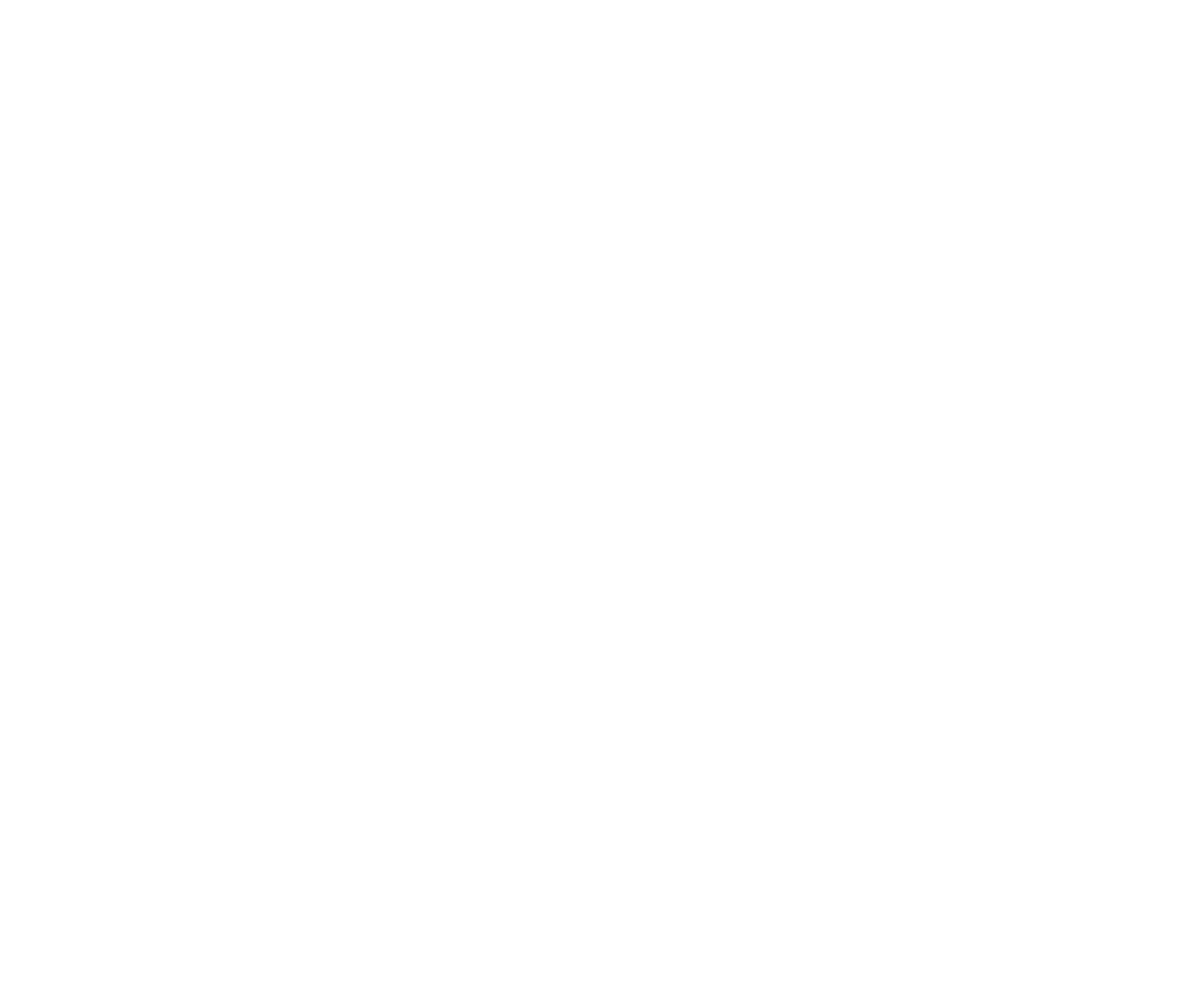
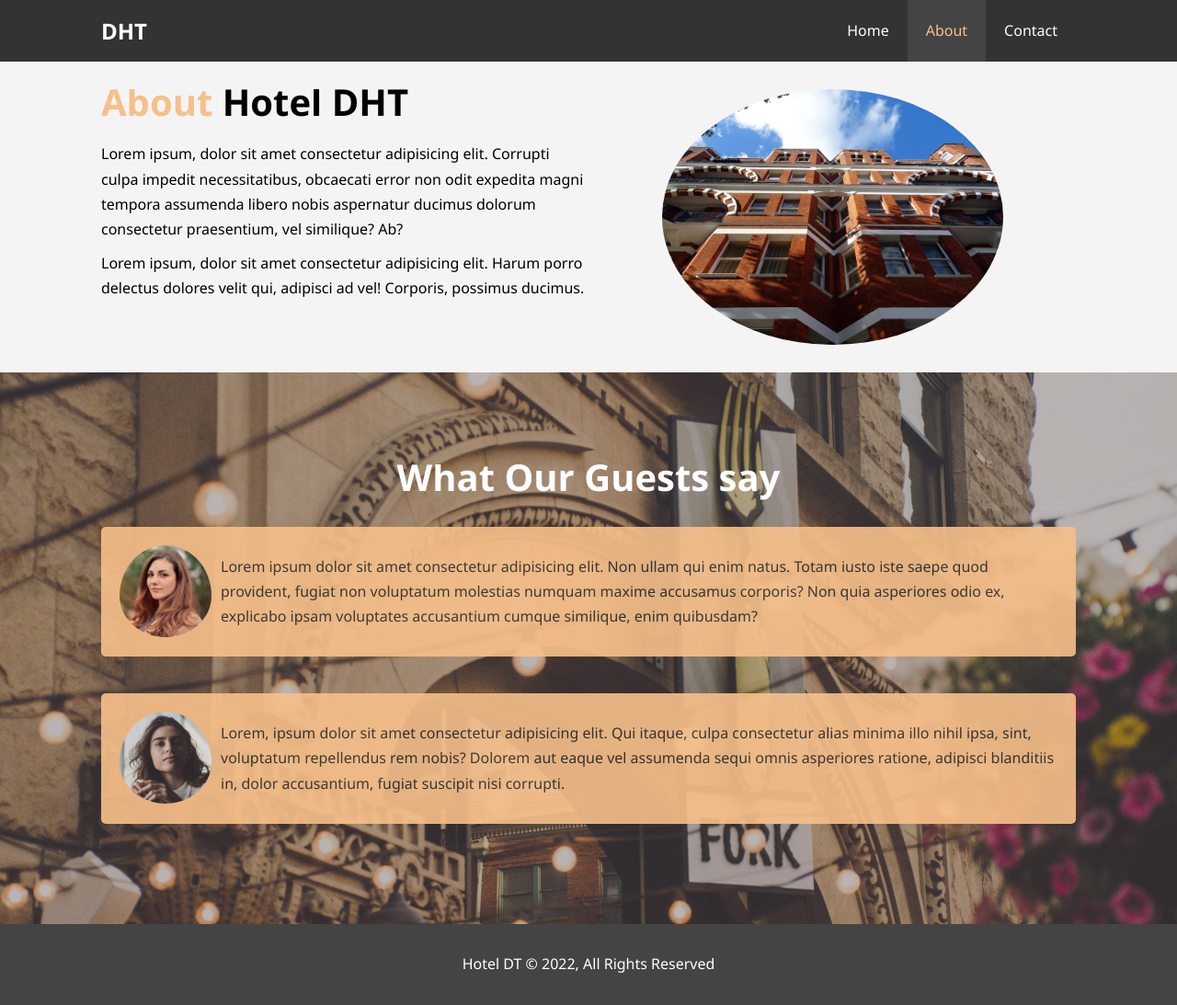
Before and after one commit to gnenov89/DHTInnDemo, a plain HTML site: page about.html in a window 1280 px wide. Shown: the whole page at 92% size. Before the commit the page ends 800 px from the top, so only its background shows below. Drawn offline with Linux system fonts and the light colour scheme.

Commit message:
About page ready to go

```diff
--- a/about.html
+++ b/about.html
@@ -0,0 +1,67 @@
+<!DOCTYPE html>
+<html lang="en">
+<head>
+  <meta charset="UTF-8">
+  <meta http-equiv="X-UA-Compatible" content="IE=edge">
+  <meta name="viewport" content="width=device-width, initial-scale=1.0">
+  <meta name="description" content="Welcome to our extraordinary Hotel">
+  <meta name="keywords" content="hotel, Elhovo, Bulgaria">
+
+  <link rel="stylesheet" href="css/style.css">
+  <title>Hotel DHT | About</title>
+</head>
+<body>
+  <!-- Navbar start -->
+  <header>
+    <nav id="navbar">
+      <div class="container">
+      <h1 class="logo">DHT <a href="index.html"></a></h1>
+      <ul>
+        <li><a href="index.html">Home</a></li>
+        <li><a class="current" href="about.html">About</a></li>
+        <li><a href="contact.html">Contact</a></li>
+      </ul>
+    </div>
+    </nav>
+  </header>
+
+  <!-- About info -->
+  <section id="about-info" class="bg-light py-3">
+    <div class="container">
+      <div class="info-left">
+        <h1 class="l-heading"><span class="text-primary">About</span> Hotel DHT</h1>
+        <p>Lorem ipsum, dolor sit amet consectetur adipisicing elit. Corrupti culpa impedit necessitatibus, obcaecati error non odit expedita magni tempora assumenda libero nobis aspernatur ducimus dolorum consectetur praesentium, vel similique? Ab?</p>
+        <p>Lorem ipsum, dolor sit amet consectetur adipisicing elit. Harum porro delectus dolores velit qui, adipisci ad vel! Corporis, possimus ducimus.</p>
+      </div>
+      <div class="info-right">
+        <img src="./image_resources/photo-2.jpg" alt="hotel">
+      </div>
+    </div>
+  </section>
+
+  <div class="clr"></div>
+
+  <section id="testimonials" class="py-3">
+    <div class="container">
+      <h2 class="l-heading">What Our Guests say</h2>
+      <div class="testimonial bg-primary">
+        <img src="./image_resources/person-1.jpg" alt="Sam">
+        <p>Lorem ipsum dolor sit amet consectetur adipisicing elit. Non ullam qui enim natus. Totam iusto iste saepe quod provident, fugiat non voluptatum molestias numquam maxime accusamus corporis? Non quia asperiores odio ex, explicabo ipsam voluptates accusantium cumque similique, enim quibusdam?</p>
+      </div>
+
+      <div class="testimonial bg-primary">
+        <img src="./image_resources/person-2.jpg" alt="Jenn">
+        <p>Lorem, ipsum dolor sit amet consectetur adipisicing elit. Qui itaque, culpa consectetur alias minima illo nihil ipsa, sint, voluptatum repellendus rem nobis? Dolorem aut eaque vel assumenda sequi omnis asperiores ratione, adipisci blanditiis in, dolor accusantium, fugiat suscipit nisi corrupti.</p>
+      </div>
+
+    </div>
+  </section>
+
+<!-- Footer -->
+<footer id="main-footer">
+  <p>Hotel DT &copy 2022, All Rights Reserved</p>
+
+</footer>
+
+</body>
+</html>
--- a/css/style.css
+++ b/css/style.css
@@ -66,7 +66,28 @@ p {
 }
 .bg-primary {
   background: #f7c08a;
-  color:#fff;
+  color:#333;
+}
+
+.clr {
+  clear:both;
+}
+
+/* Padding */
+.py-1 {
+  padding: 10px 0;
+
+}
+.py-2 {
+  padding: 20px 0;
+
+}
+.py-3 {
+  padding: 30px 0;
+}
+
+.l-heading {
+  font-size: 40px;
 }
 
 
@@ -148,3 +169,71 @@ p {
 #home-info .info-content p {
   padding-bottom: 30px;
 }
+
+/* Features Section */
+.box {
+  float: left;
+  width: 33.3%;
+  padding: 50px;
+  text-align: center;
+}
+
+.box i {
+  margin-bottom: 10px;
+}
+
+/* Footer */
+#main-footer {
+  text-align: center;
+  background: #444;
+  color: #fff;
+  padding: 20px;
+}
+
+
+/* ************************** */
+/* ABOUT PAGE */
+#about-info .info-right {
+  float: right;
+  width: 50%;
+  min-height: 100%;
+}
+#about-info .info-right img {
+
+  width: 70%;
+  display: block;
+  margin: auto;
+  border-radius: 50%;
+}
+#about-info .info-left {
+  float:left;
+  width: 50%;
+  min-height: 100%;
+}
+
+/* Testimonials */
+#testimonials {
+  height: 600px;
+  background: url('../image_resources/test-bg.jpg') no-repeat center center/cover;
+  padding-top: 100px;
+}
+
+#testimonials h2 {
+  color:white;
+  text-align: center;
+  padding-bottom: 40px;
+}
+#testimonials .testimonial img {
+  width: 100px;
+  float: left;
+  margin-right: 10px;
+  padding-bottom: 10px;
+  border-radius: 50%;
+}
+
+#testimonials .testimonial {
+  padding: 20px;
+  margin-bottom: 40px;
+  border-radius: 5px;
+  opacity: 0.9;
+}
```
Also changed, not shown: index.html (+28 -1 lines).
